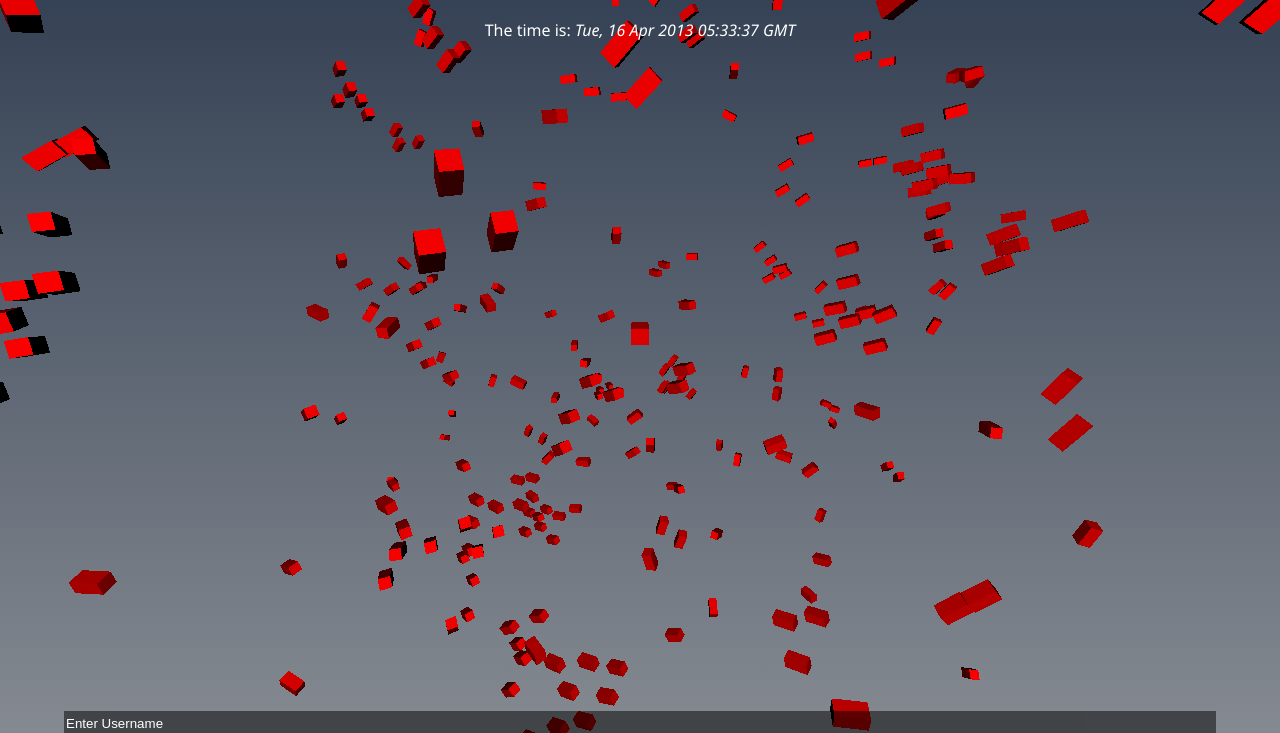
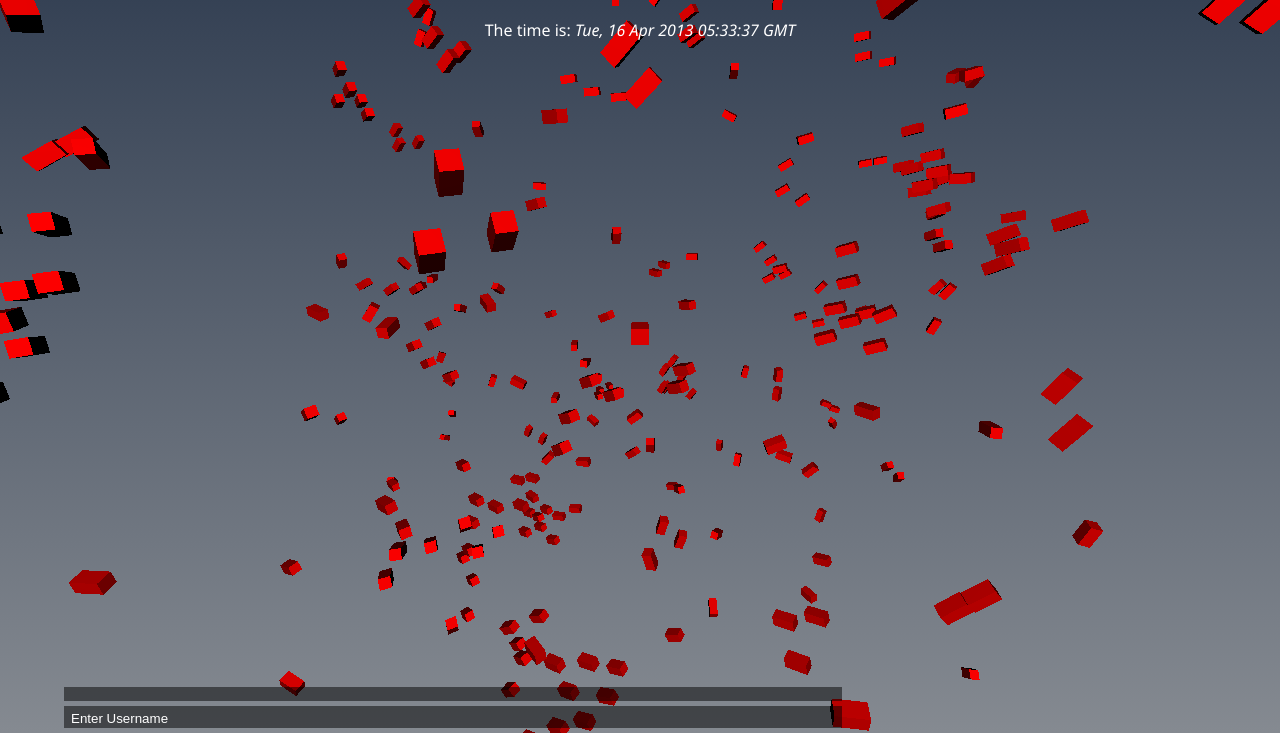
Before and after one commit to AlexShorey/Node_Test, a website: page index.html in a window 1280 px wide. Shown: the part 67-800 px from the top of the page. Drawn offline with nearby package versions, Linux system fonts and the light colour scheme; no server answers; animation ran at ten frames a second.

Commit message:
Improved Styling
Added badges for IE placeholder page.
chat log scales proportionately.
limited chat log max chats visible.
new text formatting.

ToDo:
child chatinput to chat log
change styling to drag-able chat.
inhibit html code in chat log.
stop user name duplication.

```diff
--- a/WebGL/app.css
+++ b/WebGL/app.css
@@ -32,13 +32,30 @@ div {
     text-align: center;
 }
 
+#chatLogDiv{
+    position: absolute;
+    background: rgba(0,0,0,0.5);
+    color:#FFFFFF;
+    left: 5%;
+    width: 60%;
+    bottom: 32px;
+    text-align: left;
+    font-size: 14px;
+    padding-left: 5px;
+    padding-right: 5px;
+    padding-top:0px;
+    padding-bottom:0px;
+}
+
 #chatInputDiv{
     background: rgba(0,0,0,0.5);
     color: #FFFFFF;
     position:absolute;
     left: 5%;
-    bottom: 0;
-    width: 90%;
+    width: 60%;
+    bottom:5px;
+    padding-left: 5px;
+    padding-right: 5px;
 }
 
 #boidTracker {
```
Also changed, not shown: server.js (+10 -1 lines), Images/HTML5_Badge.png (added), Images/JS_Badge.png (added), Images/html5+css3+javascript+responsive+icon-logo.png (added), Images/images.jpg (added).
